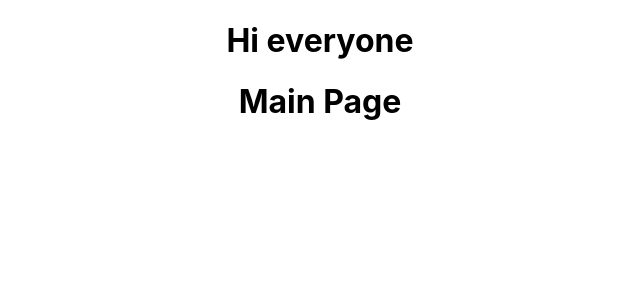
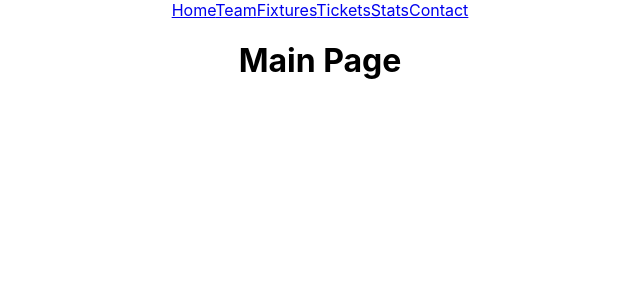
Before and after one commit to Laith-Grira/github-pages-ottawa-united, a React (Create React App) app: page /#/ in a window 1280 px wide. Shown: the top 300 px of the page, without its empty margins (320-960 px from the left). Built offline with nearby package versions, Linux system fonts and the light colour scheme.

Commit message:
adding the webpages

```diff
--- a/src/App.js
+++ b/src/App.js
@@ -3,16 +3,25 @@ import './App.css';
 
 import HomePage from './components/Webpages/Home/HomePage';
 import TeamPage from './components/Webpages/Team/TeamPage';
+import Fixtures from './components/Webpages/Fixtures/Fixtures';
+import Tickets from './components/Webpages/Tickets/Tickets';
+import Stats from './components/Webpages/Stats/Stats';
+import Contact from './components/Webpages/Contact/Contact';
+import Navbar from './components/Navbar/Navbar';
 
 function App() {
   return (
     <Router>
       <div className="App">
-        <h1>Hi everyone</h1>
+        <Navbar />
         <div className="content">
           <Switch>
             <Route exact path="/"><HomePage /></Route>
             <Route exact path ="/team"><TeamPage /></Route>
+            <Route exact path ="/fixtures"><Fixtures /></Route>
+            <Route exact path ="/tickets"><Tickets /></Route>
+            <Route exact path ="/stats"><Stats /></Route>
+            <Route exact path ="/contact"><Contact /></Route>
           </Switch>
         </div>
       </div>
--- /dev/null
+++ b/src/components/Webpages/Contact/Contact.js
@@ -0,0 +1,9 @@
+const Contact = () => {
+    return (
+        <div className="main-contact">
+            <h1>Contact page</h1>
+        </div>
+     );
+}
+
+export default Contact;
--- /dev/null
+++ b/src/components/Webpages/Fixtures/Fixtures.js
@@ -0,0 +1,9 @@
+const Fixtures = () => {
+    return (
+        <div className="main-fixtures">
+            <h1>Fixtures</h1>
+        </div>
+     );
+}
+
+export default Fixtures;
--- /dev/null
+++ b/src/components/Webpages/Stats/Stats.js
@@ -0,0 +1,9 @@
+const Stats = () => {
+    return (
+        <div className="main-stats">
+            <h1>Stats</h1>
+        </div>
+     );
+}
+
+export default Stats;
--- /dev/null
+++ b/src/components/Webpages/Tickets/Tickets.js
@@ -0,0 +1,9 @@
+const Tickets = () => {
+    return (
+        <div className="main-tickets">
+            <h1>Tickets</h1>
+        </div>
+     );
+}
+
+export default Tickets;
```
